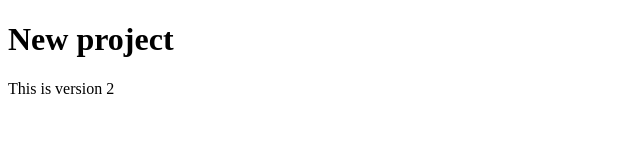
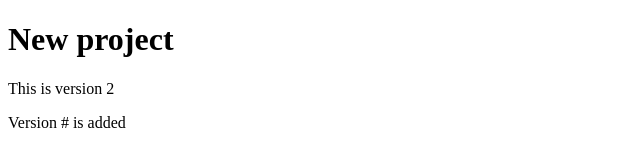
Before and after one commit to NoobNishi/Alphaprojectone, a plain HTML site: page index.html in a window 1280 px wide. Shown: the whole page, without its empty margins (0-640 px from the left). Drawn offline with Linux system fonts and the light colour scheme.

Commit message:
Version 3

```diff
--- a/change.js
+++ b/change.js
@@ -1 +1 @@
-console.log('change2');
+console.log('change3');
--- a/cofig.js
+++ b/cofig.js
@@ -1,2 +1,2 @@
 console.log('config.js');
-console.log('Version2');
+console.log('Version3');
--- a/index.html
+++ b/index.html
@@ -9,5 +9,6 @@
 <body>
   <h1>New project</h1>
   <p>This is version 2</p>
+  <p>Version # is added</p>
 </body>
 </html>
--- a/index.js
+++ b/index.js
@@ -1,2 +1,2 @@
 console.log('index.js');
-console.log('version2');
+console.log('version3');
```
